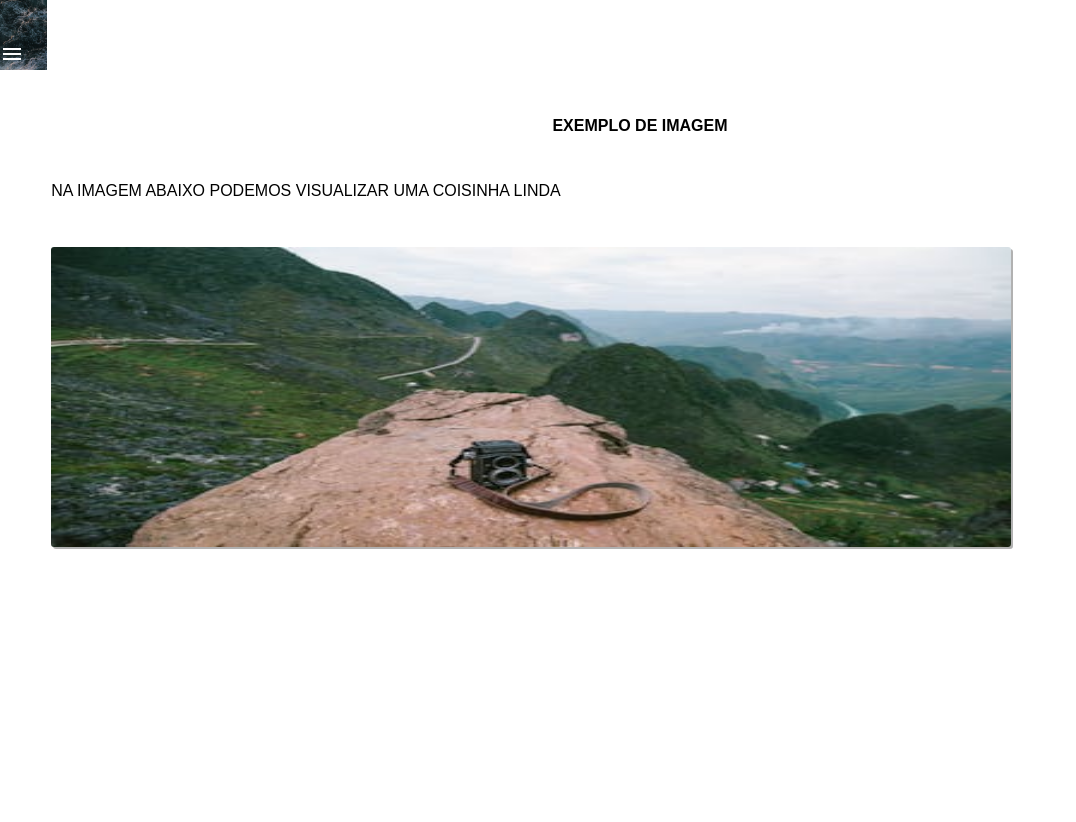
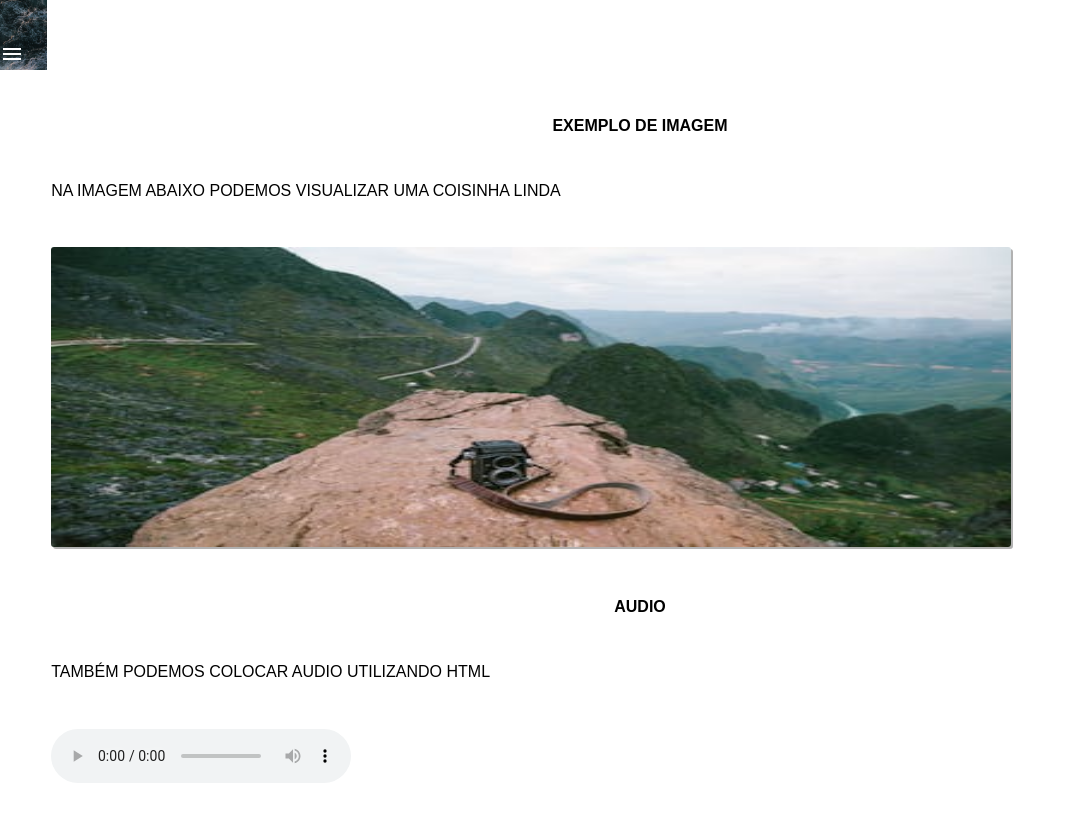
Before and after one commit to PauloJava-Coffee/treino, a plain HTML site: page index.html in a window 1280 px wide. Shown: the whole page, without its empty margins (0-1076 px from the left). Drawn offline with Linux system fonts and the light colour scheme.

Commit message:
----------------------------------------

```diff
--- a/index.html
+++ b/index.html
@@ -1,6 +1,5 @@
 <!DOCTYPE html>
 <html lang="pt-br">
-
 <head>
     <meta charset="UTF-8">
     <meta name="viewport" content="width=device-width, initial-scale=1.0">
@@ -35,6 +34,13 @@
 
             <img src="img/foto.jpg" alt="foto">
         </section>
+        <section>
+            <h2>AUDIO</h2>
+            <P>
+                TAMBÉM PODEMOS COLOCAR AUDIO UTILIZANDO HTML
+            </P>
+            <audio src="i" controls></audio>
+        </section>
 
         <section></section>
     </main>
```
